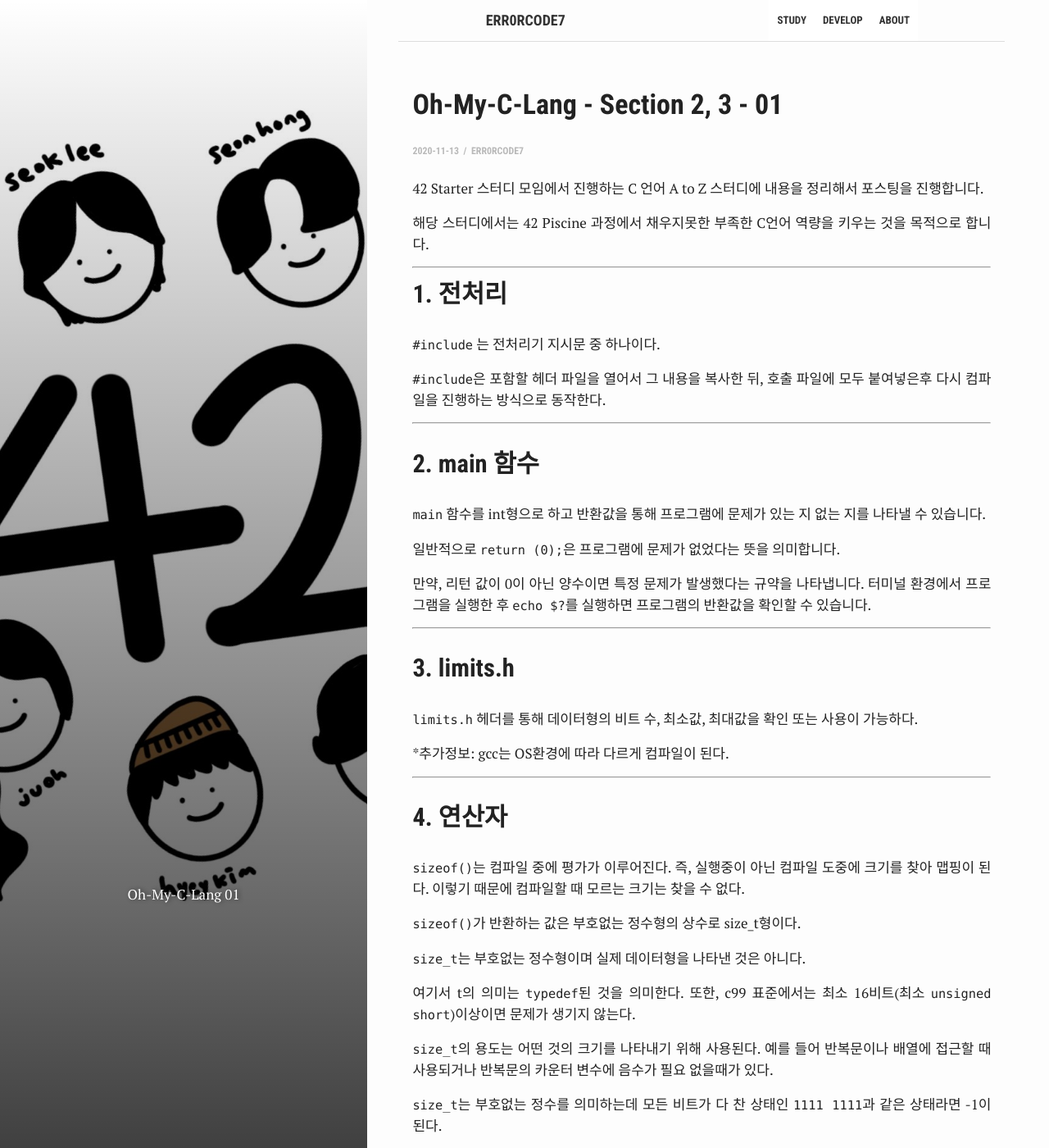
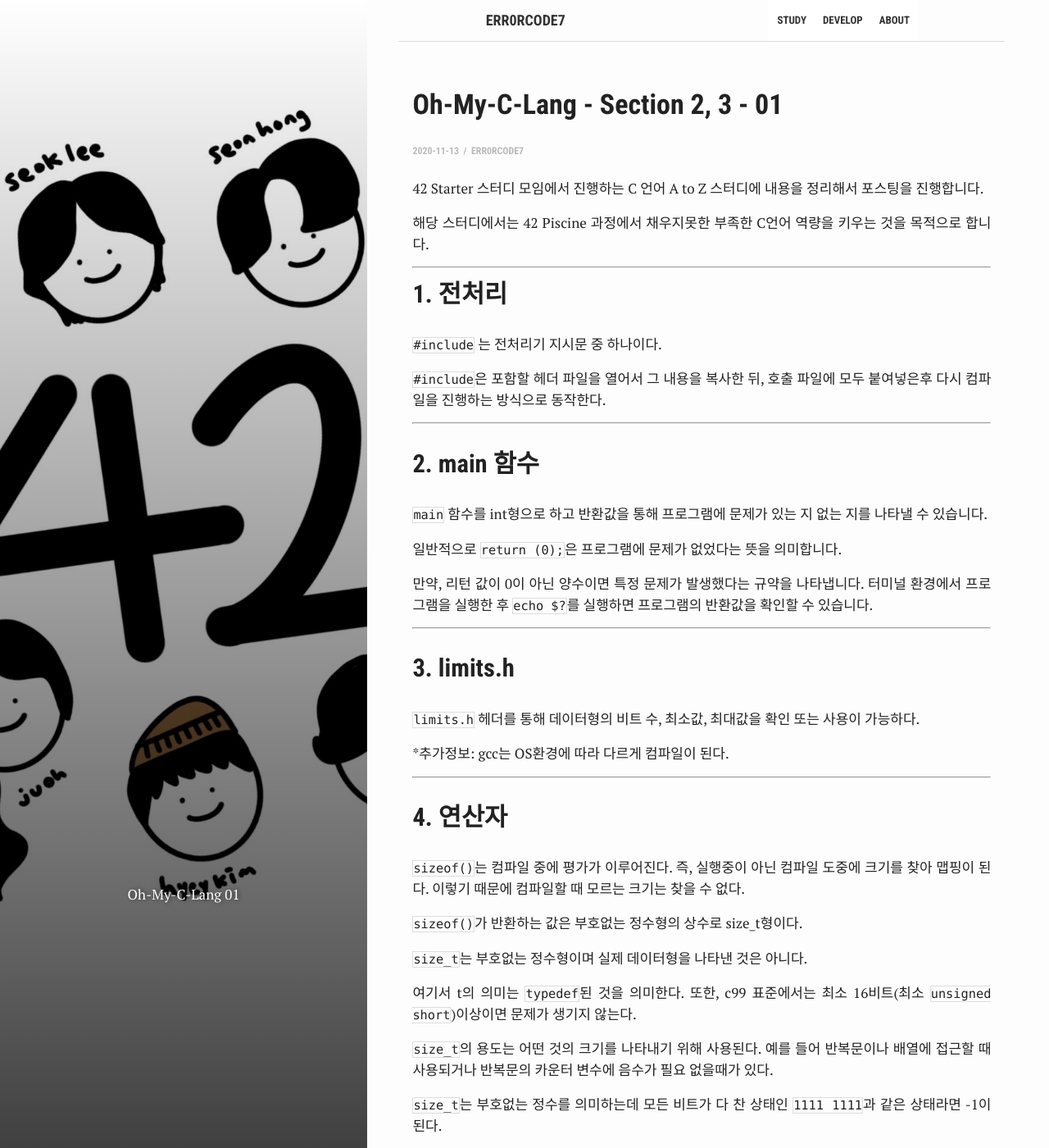
Before and after one commit to Err0rCode7/Err0rCode7.github.io, a Jekyll site: the page built from _posts/42Seoul/2020-11-13-oh_my_c_lang_1.md, in a window 1280 px wide and 1400 px high. Shown: the whole window at 82% size. Built offline with Jekyll 4.4.1, drawn with Linux system fonts in a browser that asks for light colours; comment, search, counter and statistics services are not loaded.

Commit message:
# Update pre, code scss

```diff
--- a/assets/_sass/_base.scss
+++ b/assets/_sass/_base.scss
@@ -97,6 +97,10 @@ pre {
   font-size: .9em;
   line-height: 1.3;
   -webkit-font-smoothing: auto;
+  border: 1px solid #ddd;
+  background: #F9F8F6;
+  background-color: transparent;
+  overflow: auto;
 }
 
 
```
